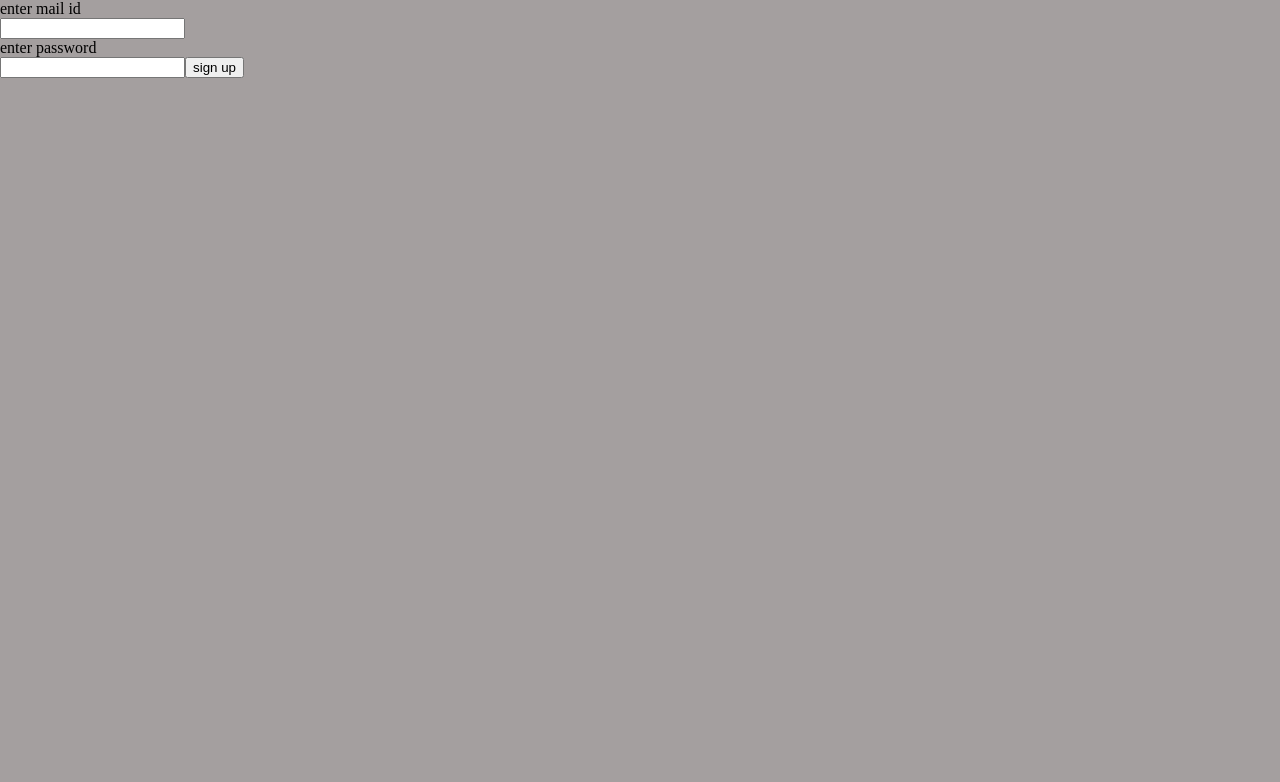
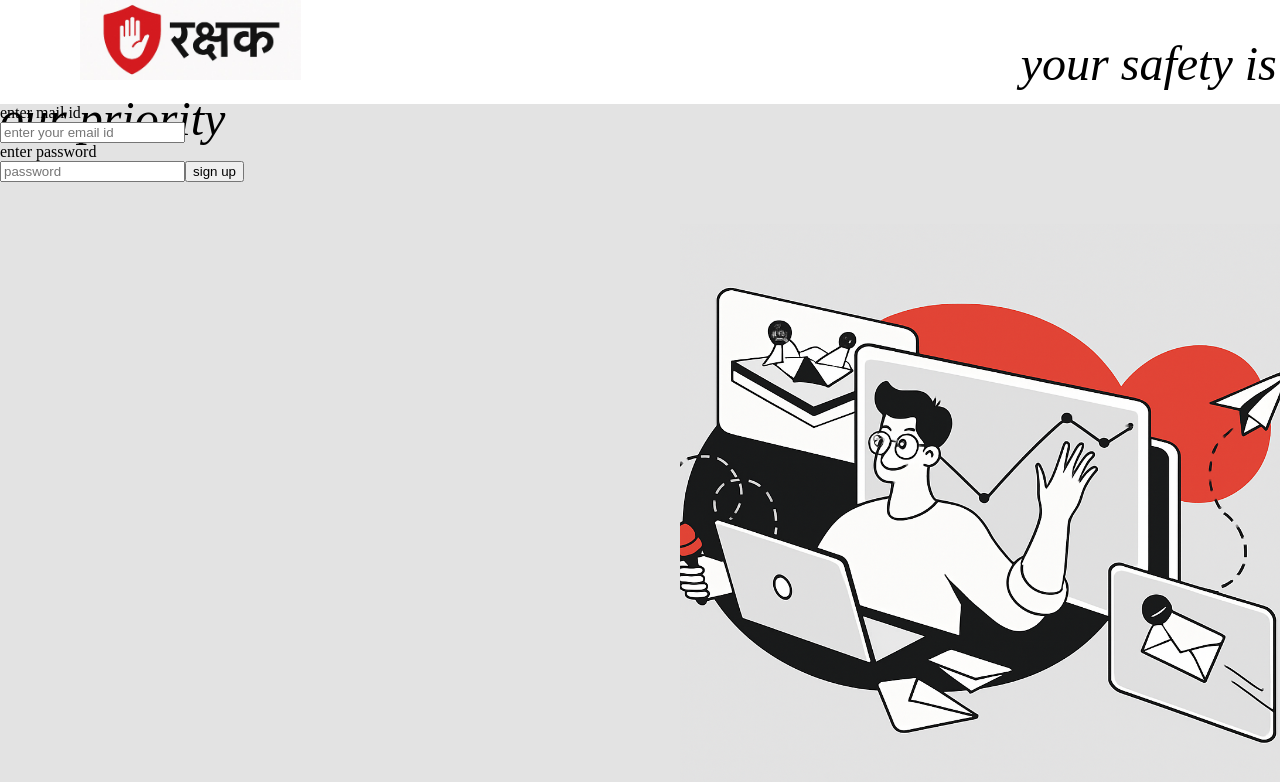
Before and after one commit to JuhiLasod/Rakshak, a React (Create React App) app in the folder frontend/: page /signup in a window 1280 px wide. Shown: the top 782 px of the page. Built offline with nearby package versions, Linux system fonts and the light colour scheme.

Commit message:
sign up ui

```diff
--- a/frontend/src/App.js
+++ b/frontend/src/App.js
@@ -4,6 +4,7 @@ import Dashboard from "./components/Dashboard";
 import SignUp from "./components/SignUp";
 import Login from "./components/Login";
 import ResetPass from "./components/ResetPass";
+import Home from "./components/Home";
 function App() {
   return (
     <Routes>
@@ -11,6 +12,7 @@ function App() {
       <Route path="/signup" element={<SignUp/>}/>
       <Route path="/login" element={<Login/>}/>
       <Route path="/reset-password" element={<ResetPass/>}/>
+      <Route path="/home" element={<Home/>}/>
     </Routes>
   );
 }
--- a/frontend/src/components/Dashboard.jsx
+++ b/frontend/src/components/Dashboard.jsx
@@ -29,7 +29,7 @@ function Dashboard(){
         navigate("/login");
     };
     return (
-        <div>
+        <div >
             <div className="Navbar">
                 <img className="logo" src={logo} alt="logo"/>
                 <button className="navbtn"><span>Guide Me</span></button>
--- /dev/null
+++ b/frontend/src/components/Home.jsx
@@ -0,0 +1,10 @@
+import React from "react";
+
+function Home(){
+    return (
+        <div>
+            this is home page
+        </div>
+    )
+}
+export default Home;
--- a/frontend/src/components/Login.jsx
+++ b/frontend/src/components/Login.jsx
@@ -21,6 +21,10 @@ function Login(){
         });
         const text=await res.json();
         setMessage(text);
+        if(text==="login successfull")
+        {
+            navigate("/home");
+        }
     }
     const handleForget=()=>{
         navigate("/reset-password");
--- /dev/null
+++ b/frontend/src/components/SignUp.css
@@ -0,0 +1,48 @@
+.signup1
+{
+    /* background: linear-gradient(to right, white, #e3e3e3); */
+    background-color: #e3e3e3;
+}
+.loginImg1
+{
+    width: 75vh;
+}
+.overall1
+{
+    display: flex;
+}
+.right1
+{
+    padding-top: 15vh;
+    width:95vh;
+    height: 85vh;
+}
+.left1
+{
+    width:115vh;
+}
+.nav1
+{
+    background-color: white;
+    height: 13vh
+}
+.logo1
+{
+    padding-left: 10vh;
+    /* padding-top: 2vh; */
+    height: 10vh;
+    /* width: 30vh; */
+}
+.logo1:hover
+{
+    /* height: 9vh; */
+    cursor: pointer;
+}
+.navspan
+{
+    padding-left: 90vh;
+    font-size: 6vh;
+    font-style: italic;
+    /* padding-bottom: 32vh; */
+
+}
--- a/frontend/src/components/SignUp.jsx
+++ b/frontend/src/components/SignUp.jsx
@@ -1,6 +1,9 @@
 import React, { useEffect, useState } from "react";
 import Swal from "sweetalert2";
 import { useNavigate } from "react-router-dom";
+import loginImg from "../components/loginImg.png";
+import logo from "../components/logo.jpg";
+import "../components/SignUp.css";
 
 function SignUp(){
     const navigate=useNavigate();
@@ -45,19 +48,33 @@ function SignUp(){
         // console.log(message);
     }
     return (
-        <div>
-            <div>enter mail id</div>
+        <div className="signup1">
+            <div className="nav1">
+                <img className="logo1"src={logo} alt="logo" onClick={()=>navigate("/")}/>
+                <span className="navspan">your safety is our priority</span>
+            </div>
+            <div className="overall1">
+            <div className="left1">
+                <div>enter mail id</div>
             <input type="email"
                     value={email}
+                    placeholder="enter your email id"
                     onChange={(e)=>{setEmail(e.target.value)}}
             />
             <div>enter password</div>
             <input type="password"
                     value={password}
+                    placeholder="password"
                     onChange={(e)=>setPassword(e.target.value)}
             />
             <button onClick={handleSignup}>sign up</button>
             <div>{message}</div>
+            </div>
+
+                <div className="right1">
+                    <img  className="loginImg1"src={loginImg} alt="hey"/>
+                </div>
+            </div>
         </div>
     )
 }
```
Also changed, not shown: frontend/src/components/loginImg.png (added).
